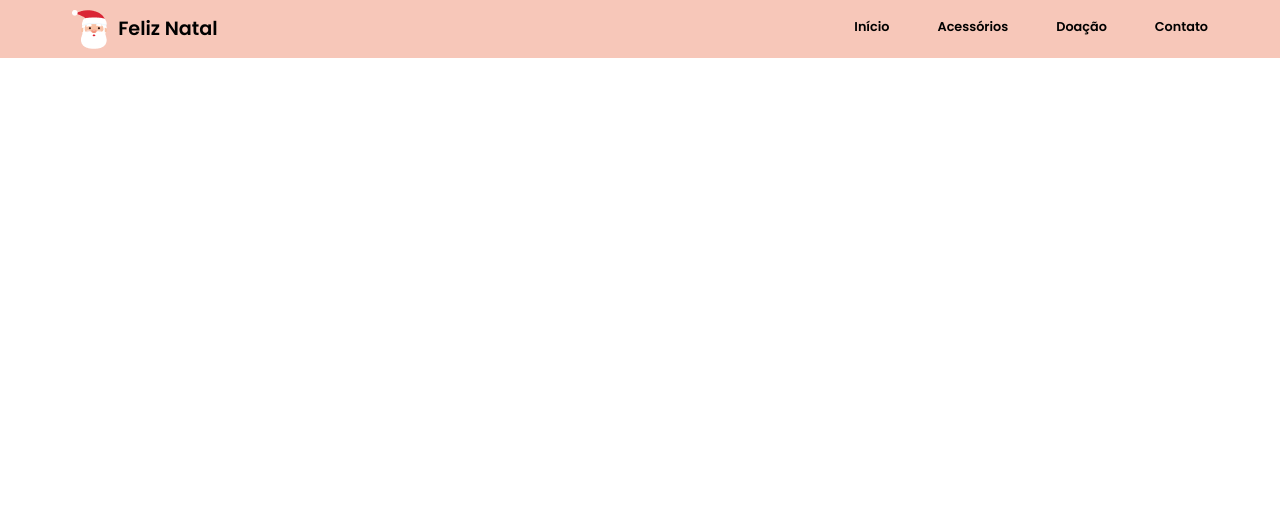
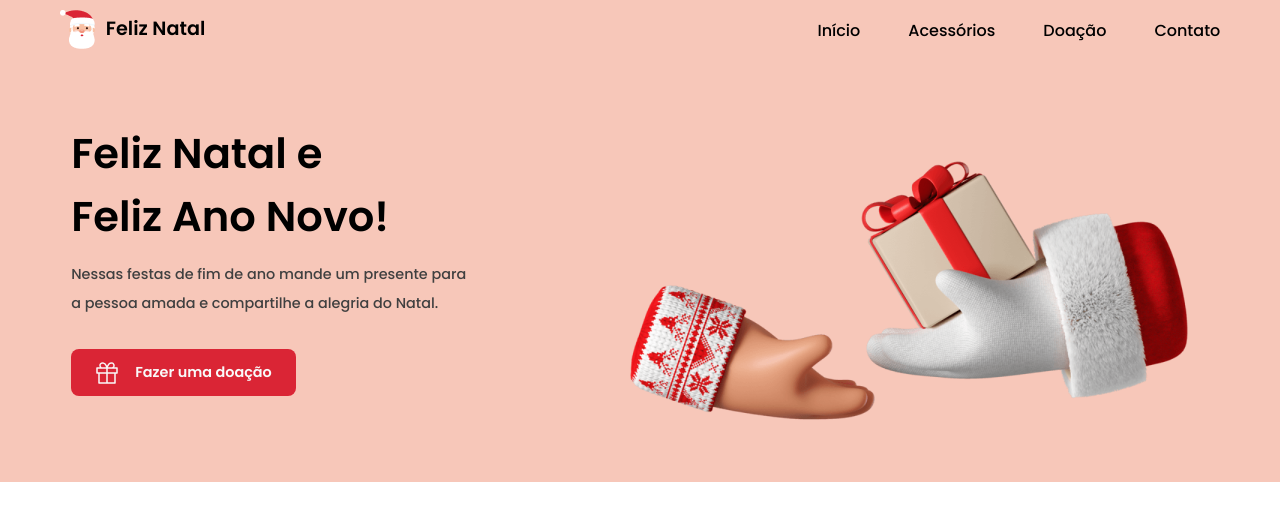
Before and after one commit to VictorRodrigues16/FelizNatal, a plain HTML site: page index.html in a window 1280 px wide. Drawn offline with Linux system fonts and the light colour scheme.

Commit message:
Add page1

```diff
--- a/index.html
+++ b/index.html
@@ -20,5 +20,27 @@
             <li>Contato</li>
         </ul>
     </nav>
+    <section id="page1">
+        <div id="bloco1">
+            <div id="tittle1">
+                <h2>Feliz Natal e</h2>
+                <h2>Feliz Ano Novo!</h2>
+            </div>
+
+                <div id="subtitle1">
+                    <ul>Nessas festas de fim de ano mande um presente para</ul>
+                    <ul>a pessoa amada e compartilhe a alegria do Natal.</ul>
+                </div>
+                <div id="button">
+                    <button id="img-button">
+                        <img src="./galery/gift.png" alt="botao">
+                        <p>Fazer uma doação</p>
+                    </button>
+                </div>
+
+        </div>
+            <img src="./galery/send.png" alt="">
+
+    </section>
 </body>
 </html>
--- a/style.css
+++ b/style.css
@@ -32,10 +32,62 @@ nav{
 
 ul{
     font-family: "Poppins", sans-serif, Arial;
-    font-weight: 600;
-    font-size: 0.8rem;
+    font-weight: 500;
+    font-size: 1rem;
     list-style: none;
     display: flex;
     gap: 3rem;
     padding-top: 0.5rem;
 }
+
+section#page1{
+    padding-top: 4rem;
+    display: flex;
+    justify-content: space-around;
+    background-color: #F7C7B9;
+
+}
+
+section#page1 h2{
+    font-family: "Poppins", sans-serif, Arial;
+    font-weight: 600;
+    font-size: 2.6rem;
+
+}
+
+section#page1 ul{
+    font-family: "Poppins", sans-serif, Arial;
+    font-weight: 500;
+    font-size: 0.9rem;
+    color: #404040;
+}
+
+div#bloco1{
+    display: flex;
+    flex-direction: column;
+    gap: 0.5rem;
+}
+
+button#img-button{
+    background-color: #DA2535;
+    display: flex;
+    gap: 1rem;
+    border: none;
+    border-radius: 0.5rem;
+    padding: 0.7rem 1.5rem;
+
+    font-size: 0.9rem;
+    color: #F9F9F9;
+    font-family: "Poppins", sans-serif, Arial;
+    font-weight: 600;
+    cursor: pointer;
+}
+
+button#img-button p{
+    padding-top: 0.1rem;
+}
+
+div#button{
+    padding-top: 1.7rem;
+
+}
```
Also changed, not shown: galery/Frame 4.png (added), galery/gift.png (added), galery/send.png (added).
